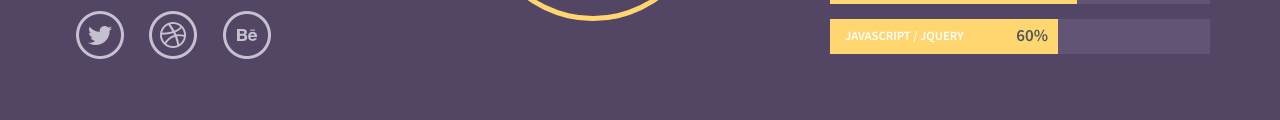
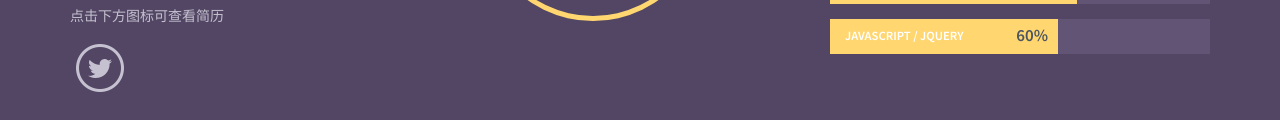
Before and after one commit to potatochipsi/potatochipsi.github.io, a plain HTML site: page index.html in a window 1280 px wide. Shown: the part 1394-1514 px from the top of the page. Drawn offline with Linux system fonts and the light colour scheme.

Commit message:
Update index.html

```diff
--- a/index.html
+++ b/index.html
@@ -85,11 +85,10 @@
 						<p>在校学习的主攻方向为Java/javaweb，jsp+javabean+servlet比较熟练，初步掌握ssm框架。曾用几个实际项目当做案例进行开发，积累了一些相关经验。</p>
 						<p>参与过大数据技术的相关培训，基本掌握了hdfs会用mapreduce做数据清洗与数据分析操作。 </p>
 						<p>性格乐观，较开朗，善于与人沟通，能够适应团队工作。抗压能力较强 </p>
+						<p>点击下方图标可查看简历</p>
 						<ul class="social-icons">
-						    <li><a href="#"><i class="twitter"></i></a></li>
-						    <li><a href="#"><i class="dribble"></i></a></li>
-						    <li><a href="#"><i class="behance"></i></a></li>
-					    </ul>
+						    <li><a href="jianli.pdf.html"><i class="twitter"></i></a></li>
+					        </ul>
 					</div>
 					<div class="col-md-4 about-section-grid-2 text-center">
 						<img src="images/zxw.jpg" class="img-responsive" alt="" />
```
